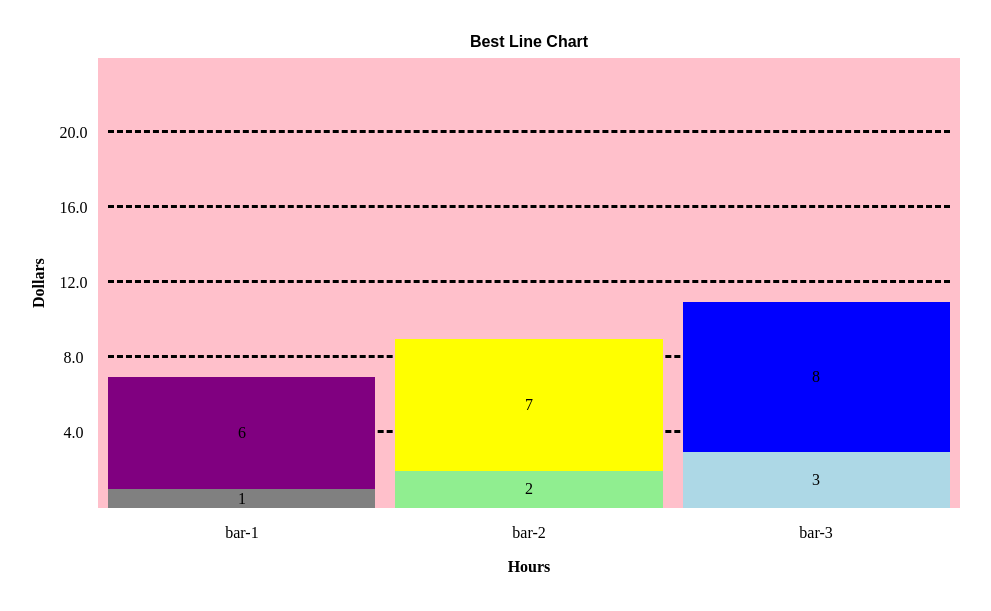
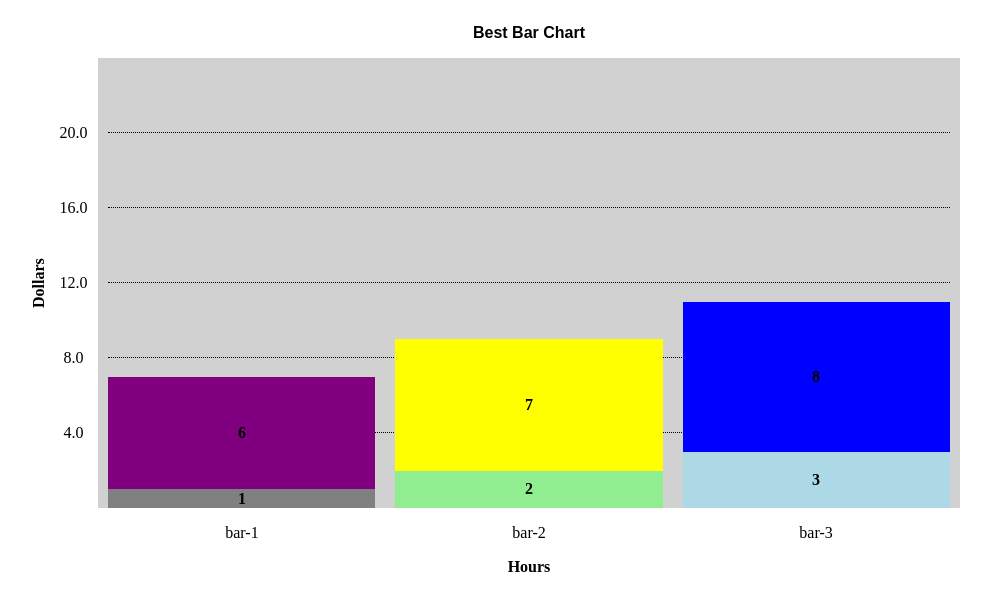
Before and after one commit to nikitasheremet/stretchBarChart, a plain HTML site: page index.html in a window 1280 px wide. Shown: the whole page, without its empty margins (136-1127 px from the left). Drawn offline with Linux system fonts and the light colour scheme.

Commit message:
changed css for graph area visuals

```diff
--- a/chartJs.js
+++ b/chartJs.js
@@ -95,6 +95,9 @@
     return titleHtml + graphHtml + yAxisHtml + xAxisHtml + xTitleHtml + yTitleHtml;
   });
 
+  /*Creates CSS for Div with ID mathing "elem". Divides the Bar Chart area into a
+  CSS Grid. Sets heigth of entire Div and Width/Margin */
+
   $(elem).css({
     "width": "80%",
     "height": "600px",
@@ -103,6 +106,9 @@
     "grid-template-columns": "50px 50px auto 50px",
     "grid-template-rows": "50px auto 50px 50px"
   });
+
+  /* Creates CSS for title. Defines grid area for Div title. Takes font family,
+  color, and font-size from options. Centers title */
 
   $(".title").css({
     "grid-area" : "1/3/2/4",
@@ -115,9 +121,10 @@
     "font-siize" : function () {
       return dOpt.titleFontSize;
     },
-    "text-align" : "center",
-    "padding-top" : "25px",
-    "font-weight" : "bold"
+    "font-weight" : "bold",
+    "display" : "flex",
+    "align-items" : "center",
+    "justify-content" : "center"
   });
 
   $(".x-axis-title").css({
@@ -195,7 +202,7 @@
 
   $(".graph-area").css({
     "grid-area" : "2/3/3/4",
-    "background-color": "pink",
+    "background-color": "#d1d1d1",
     "display": "grid",
     "grid-template-columns": function () { ///// divides graph area into columns
       let output = "repeat(" + lenData + ",1fr)";
@@ -234,7 +241,8 @@
           let output = i + "/1/" + (i+1) + "/" + (lenData+1);
           return output;
         },
-        "border-bottom" : "dashed"
+        "border-bottom" : "dotted",
+        "border-width" : "0.5px"
       })
     }
     for (i = 0; i < lenData; i++) {///controls which column
@@ -300,7 +308,8 @@
             }
           },
           "margin-top" : "unset",
-          "margin-bottom" : "unset"
+          "margin-bottom" : "unset",
+          "font-weight" : "bold"
         })
         paddingNum = pxFill + paddingNum;
       }
--- a/index.html
+++ b/index.html
@@ -20,7 +20,7 @@
     var data = [[1,2,3],[6,7,8]];
     var elem = "#drawChart";
     var options =
-    {title: "Best Line Chart",
+    {title: "Best Bar Chart",
     xAxisTitle: "Hours",
     yAxisTitle: "Dollars",
     barColor:[["grey","lightgreen","lightblue"], ["purple","yellow","blue"]],
```
